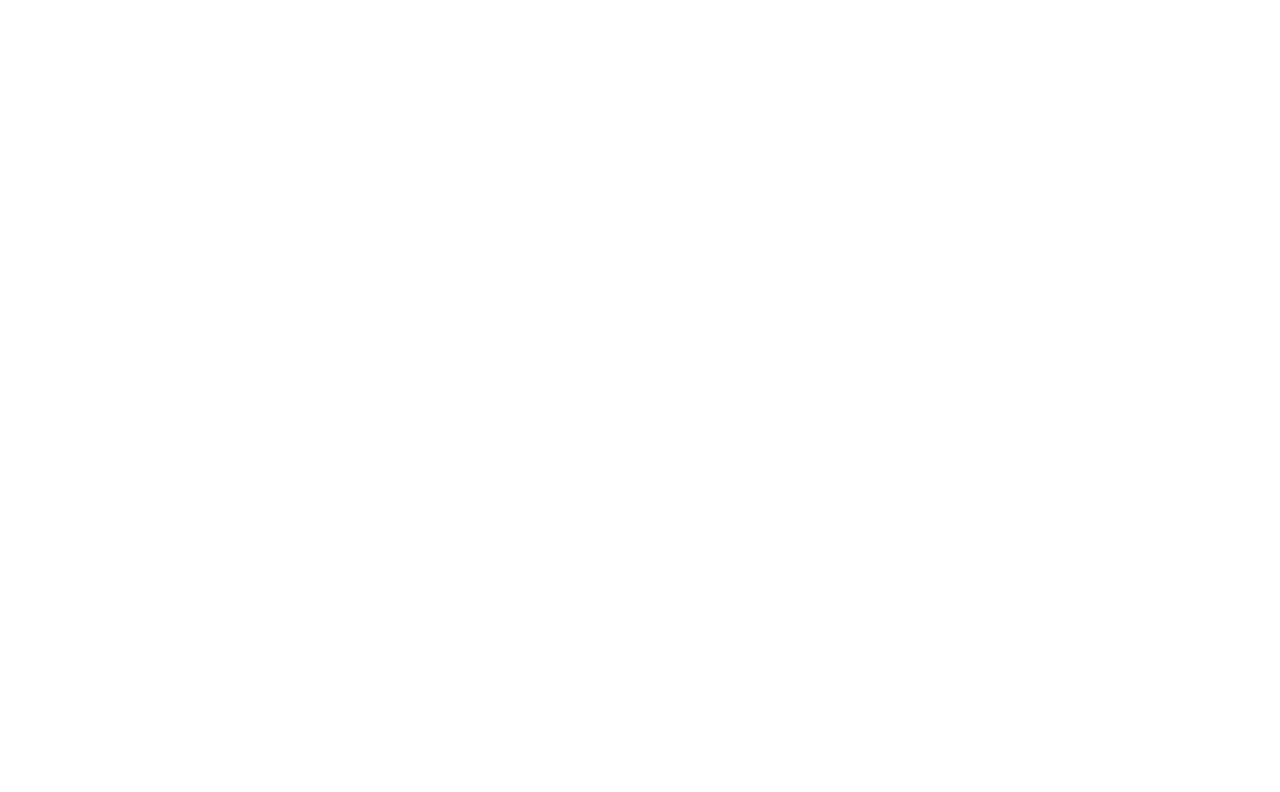
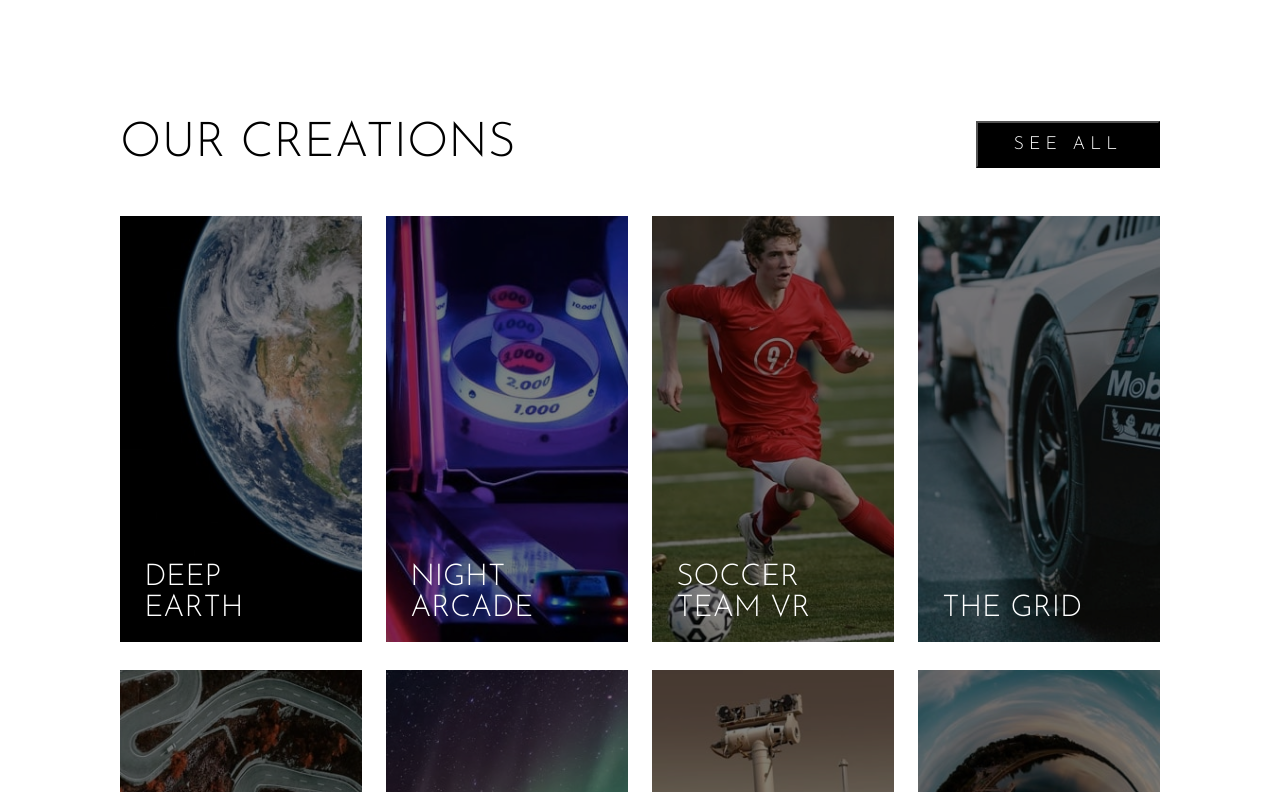
Before and after one commit to ClaudioNoggueira/loopstudios-landing-page, a React (Vite) app: page / in a window 1280 px wide. Shown: the part 1168-1960 px from the top of the page. Before the commit the page ends 1288 px from the top, so only its background shows below. Built offline with nearby package versions, Linux system fonts and the light colour scheme.

Commit message:
Add Creations section content and style

```diff
--- a/src/Router.tsx
+++ b/src/Router.tsx
@@ -1,5 +1,5 @@
 import { Route, Routes } from "react-router-dom";
-import LandingPage from "./pages/landingPage";
+import LandingPage from "./pages/LandingPage";
 
 export default function Router() {
   return (
--- a/src/global.css
+++ b/src/global.css
@@ -43,6 +43,10 @@
   font-family: var(--font-josefin);
 }
 
+button {
+  font-family: var(--font-josefin);
+}
+
 .flex {
   display: flex;
 }
--- a/src/pages/LandingPage.tsx
+++ b/src/pages/LandingPage.tsx
@@ -1,4 +1,5 @@
 import About from "../sections/About";
+import Creations from "../sections/Creations";
 import Header from "../sections/Header";
 import Hero from "../sections/Hero";
 
@@ -9,6 +10,7 @@
       <main>
         <Hero />
         <About />
+        <Creations />
       </main>
     </>
   );
--- /dev/null
+++ b/src/sections/Creations.tsx
@@ -0,0 +1,35 @@
+import Button from "../components/Button";
+import ImageCard from "../components/ImageCard";
+
+import curiosity from "../images/desktop/creations/image-curiosity.jpg";
+import deepEarth from "../images/desktop/creations/image-deep-earth.jpg";
+import fisheye from "../images/desktop/creations/image-fisheye.jpg";
+import fromAbove from "../images/desktop/creations/image-from-above.jpg";
+import grid from "../images/desktop/creations/image-grid.jpg";
+import nightArcade from "../images/desktop/creations/image-night-arcade.jpg";
+import pocketBorealis from "../images/desktop/creations/image-pocket-borealis.jpg";
+import soccerTeam from "../images/desktop/creations/image-soccer-team.jpg";
+
+import "../sections/styles/Creations.css";
+
+export default function Creations() {
+  return (
+    <section className="creations-section">
+      <div className="flex">
+        <h2>Our Creations</h2>
+        <Button textContent="See All" className="btn--full" />
+      </div>
+
+      <div className="grid grid--4-cols">
+        <ImageCard imageURL={deepEarth} textContent="Deep Earth" />
+        <ImageCard imageURL={nightArcade} textContent="Night Arcade" />
+        <ImageCard imageURL={soccerTeam} textContent="Soccer Team VR" />
+        <ImageCard imageURL={grid} textContent="The Grid" />
+        <ImageCard imageURL={fromAbove} textContent="From up above vr" />
+        <ImageCard imageURL={pocketBorealis} textContent="Pocket Borealis" />
+        <ImageCard imageURL={curiosity} textContent="The curiosity" />
+        <ImageCard imageURL={fisheye} textContent="Make it Fisheye" />
+      </div>
+    </section>
+  );
+}
--- /dev/null
+++ b/src/sections/styles/Creations.css
@@ -0,0 +1,25 @@
+.creations-section {
+  padding: 0 12rem 9.6rem;
+}
+
+.creations-section .flex {
+  align-items: center;
+  justify-content: space-between;
+  padding-bottom: 4.8rem;
+  width: 100%;
+}
+
+.creations-section .flex h2 {
+  font-size: 4.8rem;
+  font-weight: 300;
+  text-transform: uppercase;
+}
+
+.creations-section .flex button {
+  letter-spacing: 5px;
+}
+
+.creations-section .grid {
+  column-gap: 2.4rem;
+  row-gap: 2.4rem;
+}
```
